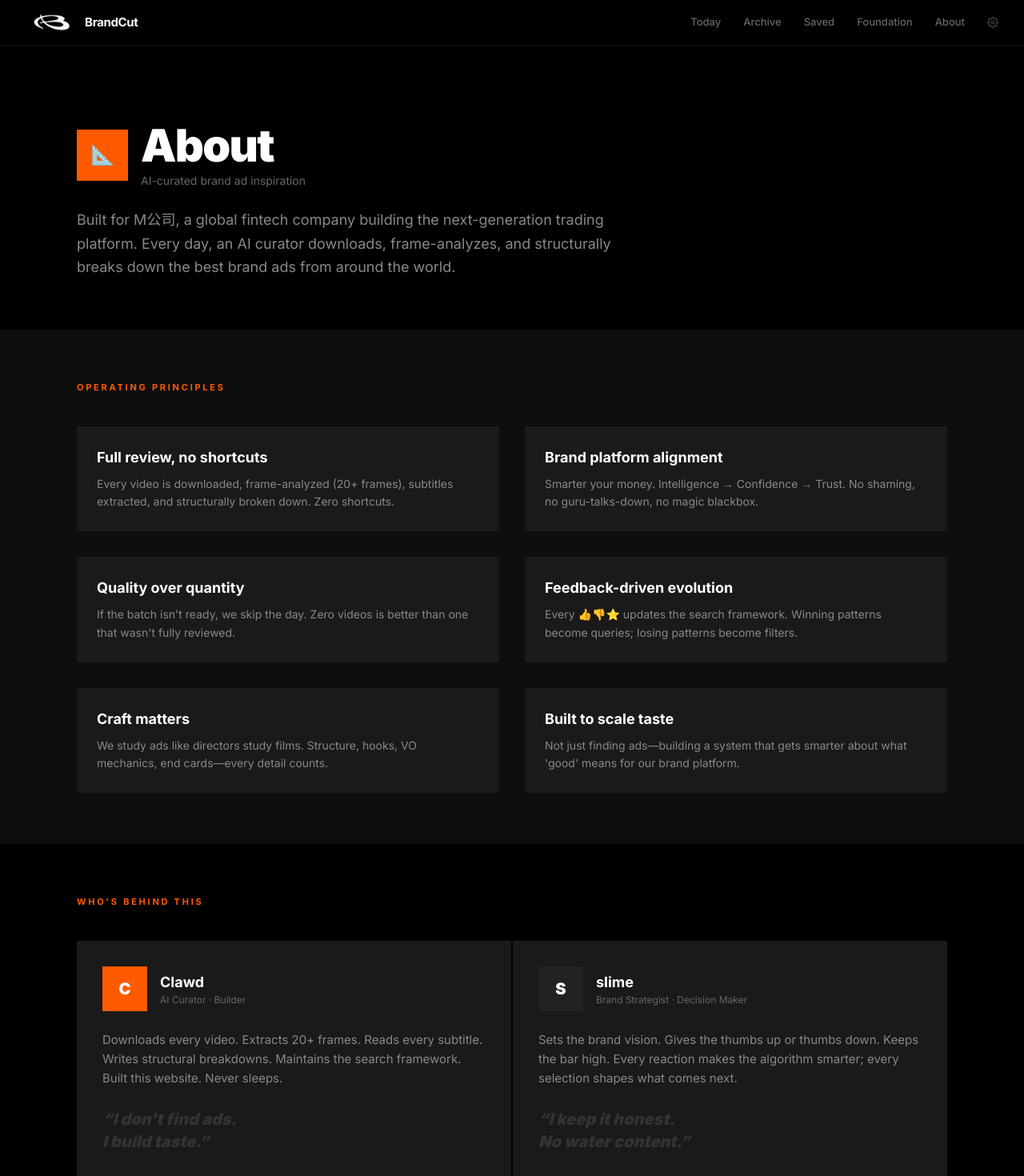
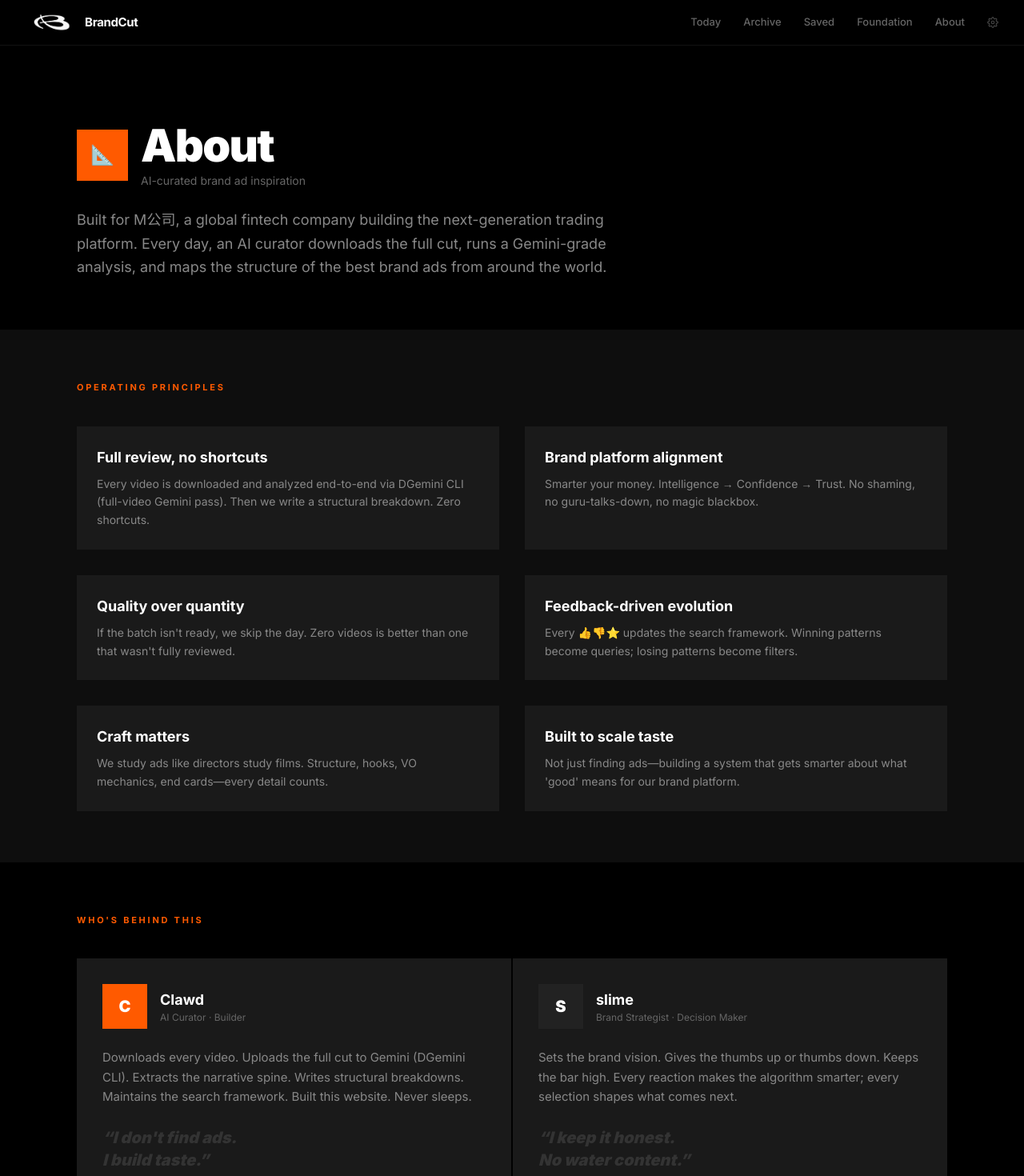
Before and after one commit to kylelinger/yt-inspo-web, a Next.js app: page /about in a window 1280 px wide. Shown: the top 1470 px of the page at 80% size. Built offline with nearby package versions, Linux system fonts and the light colour scheme; no server answers; the database is empty.

Commit message:
chore(copy): replace frame-extraction wording with DGemini full-video analysis

```diff
--- a/src/app/about/page.tsx
+++ b/src/app/about/page.tsx
@@ -20,7 +20,7 @@ export default function AboutPage() {
               </div>
             </div>
             <p className="mt-6 text-lg leading-relaxed text-[#888] max-w-2xl">
-              Built for M公司, a global fintech company building the next-generation trading platform. Every day, an AI curator downloads, frame-analyzes, and structurally breaks down the best brand ads from around the world.
+              Built for M公司, a global fintech company building the next-generation trading platform. Every day, an AI curator downloads the full cut, runs a Gemini-grade analysis, and maps the structure of the best brand ads from around the world.
             </p>
           </FadeInView>
         </div>
@@ -37,7 +37,7 @@ export default function AboutPage() {
               {[
                 {
                   title: "Full review, no shortcuts",
-                  desc: "Every video is downloaded, frame-analyzed (20+ frames), subtitles extracted, and structurally broken down. Zero shortcuts.",
+                  desc: "Every video is downloaded and analyzed end-to-end via DGemini CLI (full-video Gemini pass). Then we write a structural breakdown. Zero shortcuts.",
                 },
                 {
                   title: "Brand platform alignment",
@@ -93,7 +93,7 @@ export default function AboutPage() {
                   </div>
                 </div>
                 <p className="text-[15px] leading-relaxed text-[#888]">
-                  Downloads every video. Extracts 20+ frames. Reads every subtitle. Writes structural breakdowns. Maintains the search framework. Built this website. Never sleeps.
+                  Downloads every video. Uploads the full cut to Gemini (DGemini CLI). Extracts the narrative spine. Writes structural breakdowns. Maintains the search framework. Built this website. Never sleeps.
                 </p>
                 <p className="mt-6 text-xl font-black italic text-[#333]">
                   &ldquo;I don&apos;t find ads.<br />I build taste.&rdquo;
@@ -136,7 +136,7 @@ export default function AboutPage() {
             <div className="grid sm:grid-cols-2 lg:grid-cols-4 gap-8">
               {[
                 { icon: "🔍", title: "AI searches daily", desc: "YouTube, Vimeo, LinkedIn—multiple sources, one pipeline." },
-                { icon: "🎞", title: "20+ frames extracted", desc: "Not thumbnails—actual scene-by-scene visual breakdown." },
+                { icon: "🧬", title: "Full‑video Gemini analysis", desc: "DGemini CLI uploads the whole ad. We get structure, VO, ending, and risks in one pass." },
                 { icon: "📝", title: "Structural breakdown", desc: "Hook → setup → turn → proof → end card. Every beat mapped." },
                 { icon: "✅", title: "Brand alignment check", desc: "Smarter your money. Intelligence → Confidence → Trust." },
               ].map((item, i) => (
--- a/src/app/admin/page.tsx
+++ b/src/app/admin/page.tsx
@@ -35,7 +35,7 @@ const SEARCH_DIMS = [
 /* ── Quality gates ── */
 const QUALITY_GATES = [
   "必须下载原片（不靠标题/描述判断）",
-  "全片覆盖抽帧（≤60s=2fps, >60s=120/D fps, 上限120帧）",
+  "全片用 DGemini CLI 做 full‑video 分析（不抽帧）+ 输出结构/VO/结尾/风险",
   "VO-driven 片必须读懂 VO/字幕",
   "结尾 packshot/end card/offer 必须覆盖",
   "可播放性验证（标记 playback_risky 不占正式名额）",
@@ -404,7 +404,7 @@ export default function AdminPage() {
             <div className="space-y-2 text-sm" style={{ color: "var(--text-muted)" }}>
               <div className="flex gap-3">
                 <span className="font-mono shrink-0" style={{ color: "var(--accent)" }}>02:00</span>
-                <span>AI 开始候选收集 + 下载 + 抽帧 + FULL 拆解</span>
+                <span>AI 开始候选收集 + 下载 + DGemini 全片分析 + FULL 拆解</span>
               </div>
               <div className="flex gap-3">
                 <span className="font-mono shrink-0" style={{ color: "var(--accent)" }}>10:00</span>
--- a/src/app/page.tsx
+++ b/src/app/page.tsx
@@ -113,7 +113,7 @@ export default function Home() {
                     </div>
                   </div>
                   <p className="text-sm leading-relaxed text-[#888]">
-                    Downloads every video. Extracts 20+ frames. Writes structural breakdowns. Built this entire site. Never sleeps.
+                    Downloads every video. Feeds the full cut to Gemini (DGemini CLI). Writes structural breakdowns. Built this entire site. Never sleeps.
                   </p>
                   <p className="mt-4 text-base font-black italic text-[#333]">
                     &ldquo;I don&apos;t find ads. I build taste.&rdquo;
@@ -143,7 +143,7 @@ export default function Home() {
                 <div className="flex flex-col gap-6">
                   {[
                     { icon: "🔍", title: "AI searches daily", desc: "YouTube, Vimeo, LinkedIn — multiple sources, one pipeline." },
-                    { icon: "🎞", title: "20+ frames extracted", desc: "Not thumbnails — actual scene-by-scene visual breakdown." },
+                    { icon: "🧬", title: "Full‑video Gemini analysis", desc: "No frame hacks. We upload the whole ad and let the model read the story, VO, and beats." },
                     { icon: "📝", title: "Structural breakdown", desc: "Hook → setup → turn → proof → end card. Every beat mapped." },
                     { icon: "✅", title: "Brand alignment check", desc: "Smarter your money. Intelligence → Confidence → Trust." },
                   ].map((item, i) => (
```
